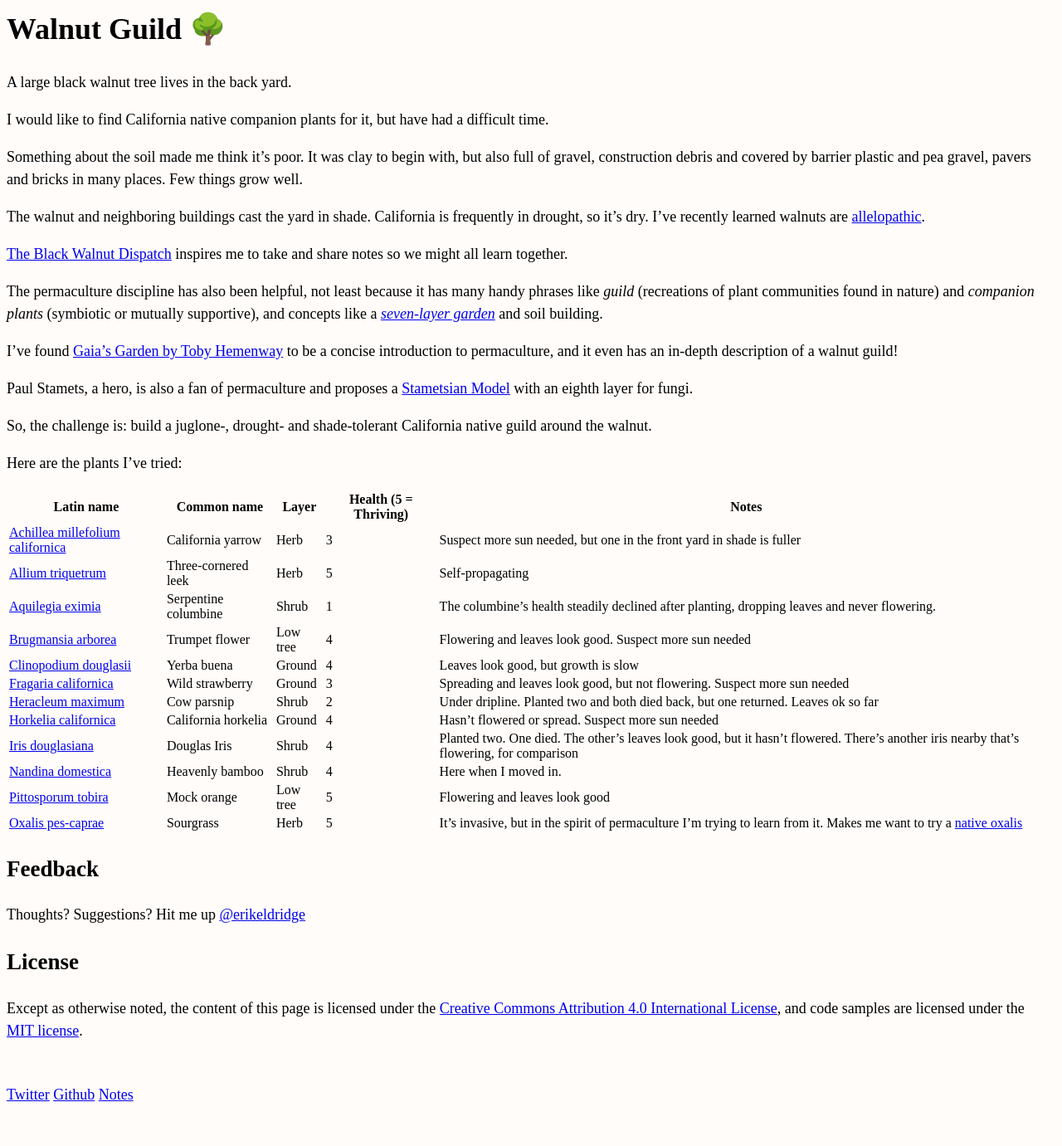
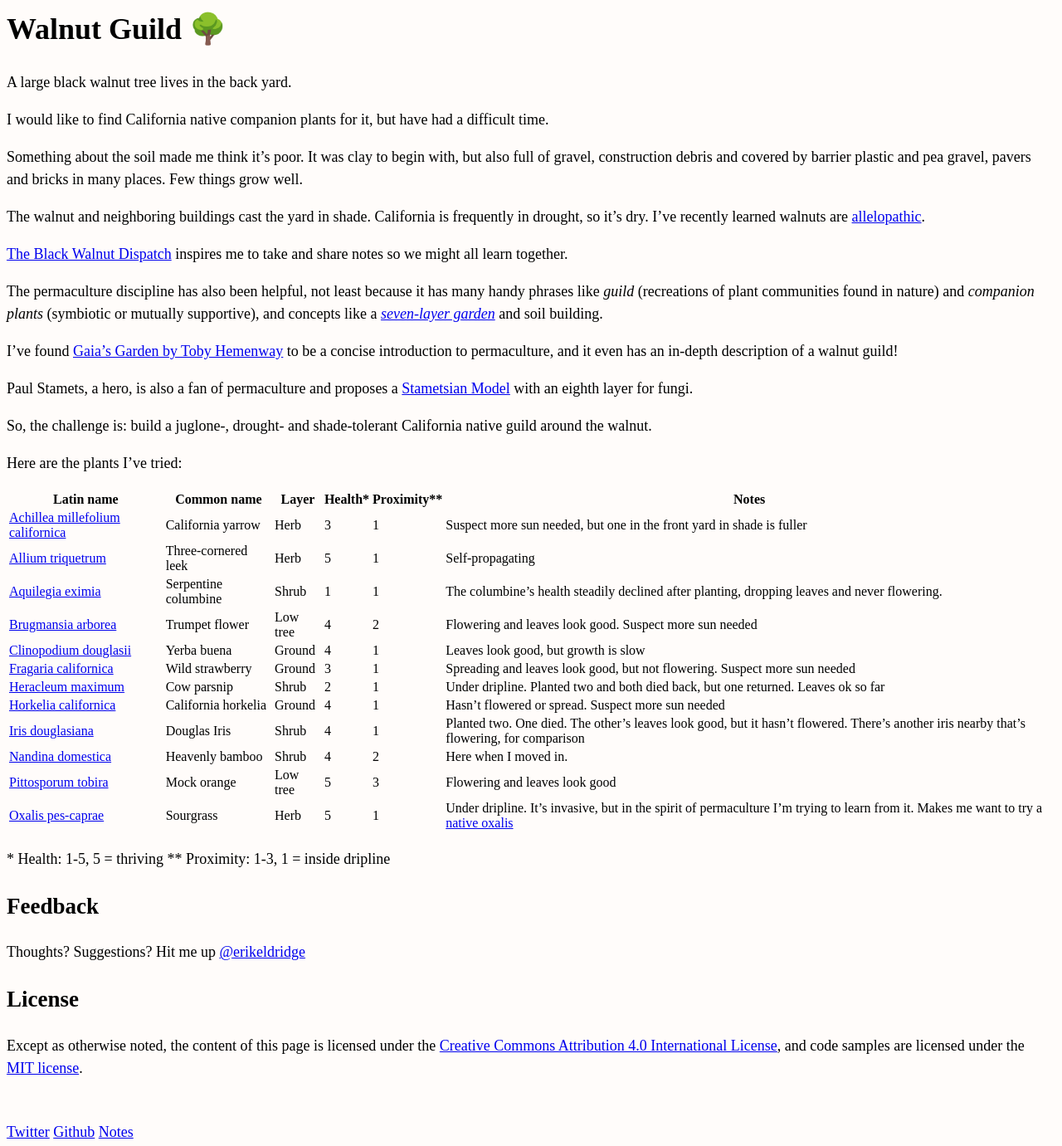
Before and after one commit to erikeldridge/erikeldridge.github.com, a Jekyll site: the page built from _posts/2018-01-20-walnut-guild.md, in a window 1280 px wide. Shown: the whole page at 83% size. Built offline with Jekyll 4.4.1, drawn with Linux system fonts in a browser that asks for light colours; nearby versions of some CDN libraries; before the commit the page ends 1336 px from its top, so only the background shows below that.

Commit message:
Update from Forestry.io - 2018-01-20-walnut-guild.md

```diff
--- a/_posts/2018-01-20-walnut-guild.md
+++ b/_posts/2018-01-20-walnut-guild.md
@@ -27,17 +27,20 @@
 
 Here are the plants I've tried:
 
-| Latin name | Common name | Layer | Health (5 = Thriving) | Notes |
-| --- | --- | --- | --- | --- |
-| [Achillea millefolium californica](https://www.inaturalist.org/taxa/239065-Achillea-millefolium-californica) | California yarrow | Herb | 3 | Suspect more sun needed, but one in the front yard in shade is fuller |
-| [Allium triquetrum](https://www.inaturalist.org/taxa/55505-Allium-triquetrum) | Three-cornered leek | Herb | 5 | Self-propagating |
-| [Aquilegia eximia](https://www.inaturalist.org/taxa/57230-Aquilegia-eximia) | Serpentine columbine | Shrub | 1 | The columbine's health steadily declined after planting, dropping leaves and never flowering. |
-| [Brugmansia arborea](https://www.inaturalist.org/taxa/126914-Brugmansia-arborea) | Trumpet flower | Low tree | 4 | Flowering and leaves look good. Suspect more sun needed |
-| [Clinopodium douglasii](https://www.inaturalist.org/taxa/53203-Clinopodium-douglasii) | Yerba buena | Ground | 4 | Leaves look good, but growth is slow |
-| [Fragaria californica](https://www.inaturalist.org/taxa/61095-Fragaria-vesca-californica) | Wild strawberry | Ground | 3 | Spreading and leaves look good, but not flowering. Suspect more sun needed |
-| [Heracleum maximum](https://www.inaturalist.org/taxa/53094-Heracleum-maximum) | Cow parsnip | Shrub | 2 | Under dripline. Planted two and both died back, but one returned. Leaves ok so far |
-| [Horkelia californica](https://www.inaturalist.org/taxa/61737-Horkelia-californica) | California horkelia | Ground | 4 | Hasn't flowered or spread. Suspect more sun needed |
-| [Iris douglasiana](https://www.inaturalist.org/taxa/50854-Iris-douglasiana) | Douglas Iris | Shrub | 4 | Planted two. One died. The other's leaves look good, but it hasn't flowered. There's another iris nearby that's flowering, for comparison |
-| [Nandina domestica](https://www.inaturalist.org/taxa/127010-Nandina-domestica) | Heavenly bamboo | Shrub | 4 | Here when I moved in. |
-| [Pittosporum tobira](https://www.inaturalist.org/taxa/78592-Pittosporum-tobira)| Mock orange | Low tree | 5| Flowering and leaves look good |
-| [Oxalis pes-caprae](https://www.inaturalist.org/taxa/53169-Oxalis-pes-caprae) | Sourgrass | Herb | 5 | It's invasive, but in the spirit of permaculture I'm trying to learn from it. Makes me want to try a [native oxalis](https://www.inaturalist.org/taxa/78298-Oxalis-californica) |
+| Latin name | Common name | Layer | Health\* | Proximity\*\* | Notes |
+| --- | --- | --- | --- | --- | --- |
+| [Achillea millefolium californica](https://www.inaturalist.org/taxa/239065-Achillea-millefolium-californica) | California yarrow | Herb | 3 | 1 | Suspect more sun needed, but one in the front yard in shade is fuller |
+| [Allium triquetrum](https://www.inaturalist.org/taxa/55505-Allium-triquetrum) | Three-cornered leek | Herb | 5 | 1 | Self-propagating |
+| [Aquilegia eximia](https://www.inaturalist.org/taxa/57230-Aquilegia-eximia) | Serpentine columbine | Shrub | 1 | 1 | The columbine's health steadily declined after planting, dropping leaves and never flowering. |
+| [Brugmansia arborea](https://www.inaturalist.org/taxa/126914-Brugmansia-arborea) | Trumpet flower | Low tree | 4 | 2 | Flowering and leaves look good. Suspect more sun needed |
+| [Clinopodium douglasii](https://www.inaturalist.org/taxa/53203-Clinopodium-douglasii) | Yerba buena | Ground | 4 | 1 | Leaves look good, but growth is slow |
+| [Fragaria californica](https://www.inaturalist.org/taxa/61095-Fragaria-vesca-californica) | Wild strawberry | Ground | 3 | 1 | Spreading and leaves look good, but not flowering. Suspect more sun needed |
+| [Heracleum maximum](https://www.inaturalist.org/taxa/53094-Heracleum-maximum) | Cow parsnip | Shrub | 2 | 1 | Under dripline. Planted two and both died back, but one returned. Leaves ok so far |
+| [Horkelia californica](https://www.inaturalist.org/taxa/61737-Horkelia-californica) | California horkelia | Ground | 4 | 1 | Hasn't flowered or spread. Suspect more sun needed |
+| [Iris douglasiana](https://www.inaturalist.org/taxa/50854-Iris-douglasiana) | Douglas Iris | Shrub | 4 | 1 | Planted two. One died. The other's leaves look good, but it hasn't flowered. There's another iris nearby that's flowering, for comparison |
+| [Nandina domestica](https://www.inaturalist.org/taxa/127010-Nandina-domestica) | Heavenly bamboo | Shrub | 4 | 2 | Here when I moved in. |
+| [Pittosporum tobira](https://www.inaturalist.org/taxa/78592-Pittosporum-tobira)| Mock orange | Low tree | 5 | 3 | Flowering and leaves look good |
+| [Oxalis pes-caprae](https://www.inaturalist.org/taxa/53169-Oxalis-pes-caprae) | Sourgrass | Herb | 5 | 1 | Under dripline. It's invasive, but in the spirit of permaculture I'm trying to learn from it. Makes me want to try a [native oxalis](https://www.inaturalist.org/taxa/78298-Oxalis-californica) |
+
+\* Health: 1-5, 5 = thriving
+\*\* Proximity: 1-3, 1 = inside dripline
```
Also changed, not shown: other parts of _posts/2018-01-20-walnut-guild.md (+1 -1 lines).
